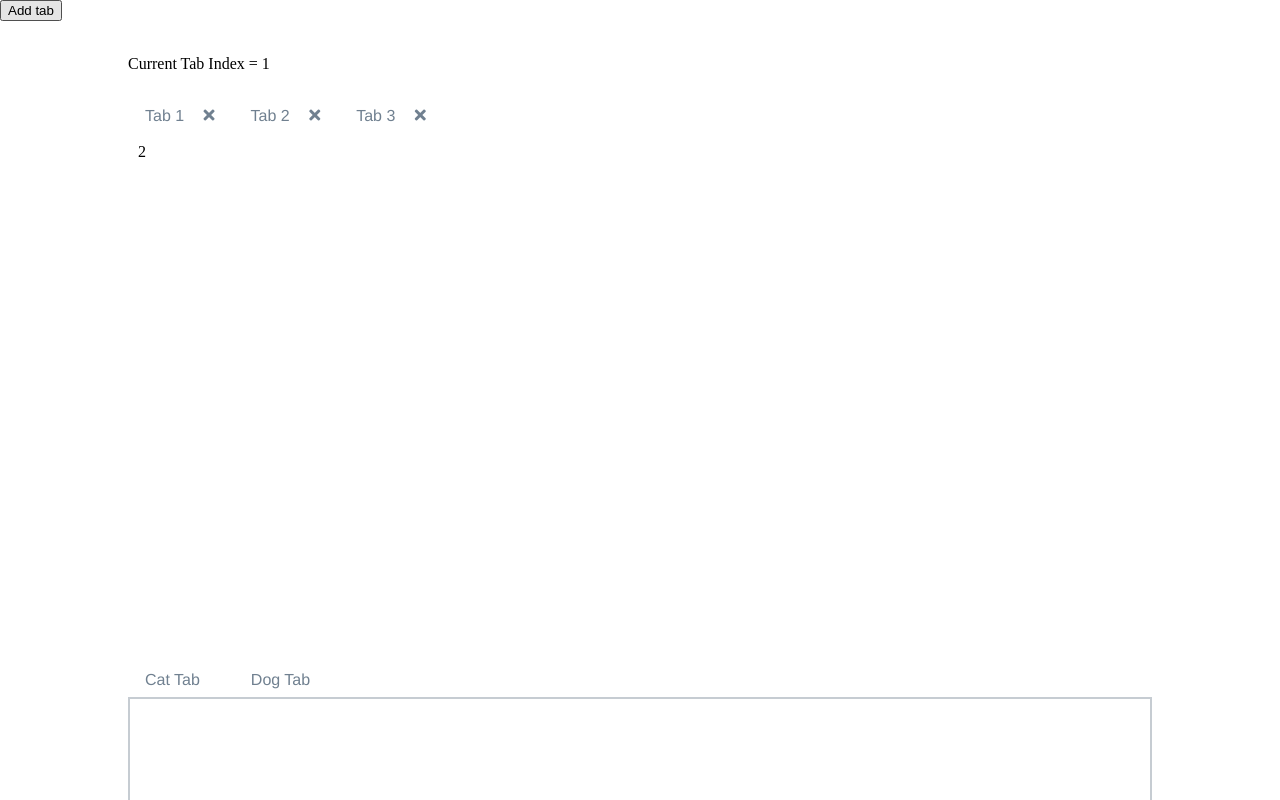
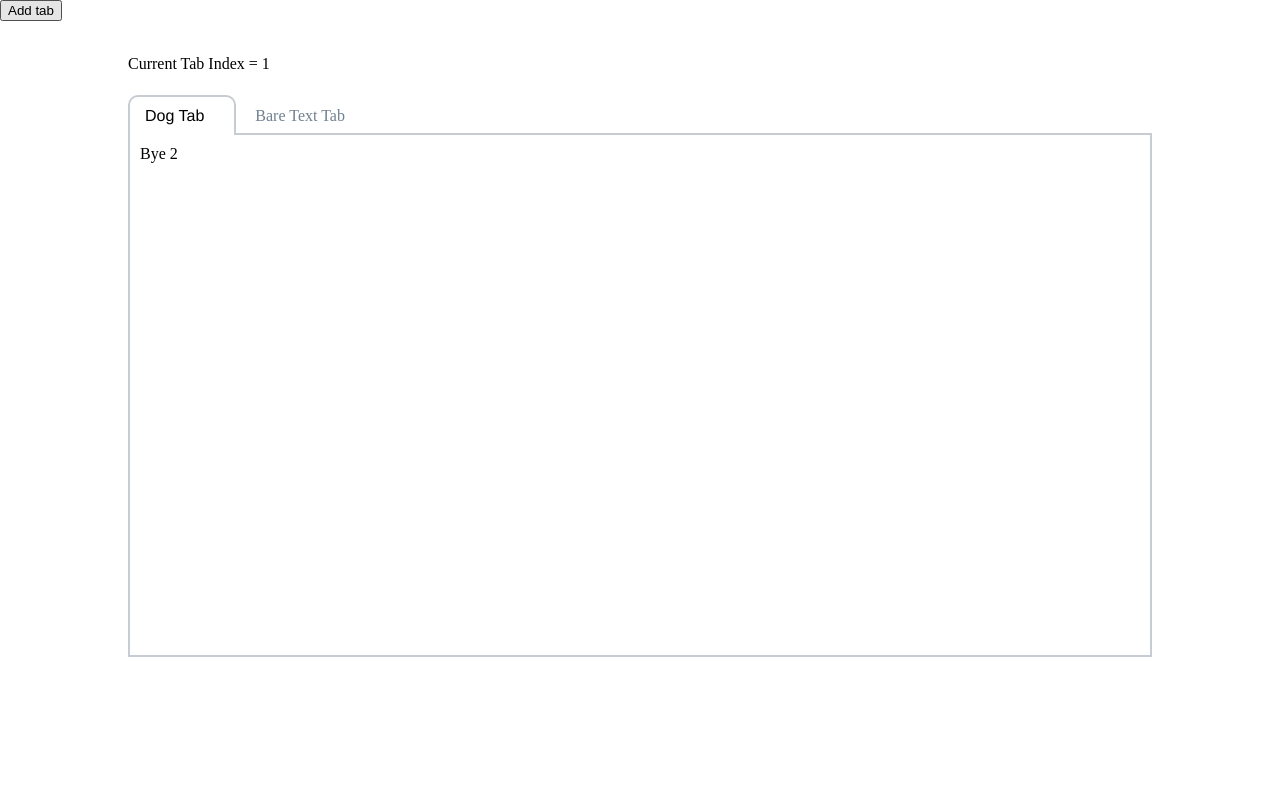
Before and after one commit to eecs-autograder/ag-website-vue, a Vue app: page / in a window 1280 px wide. Shown: the top 800 px of the page. Built offline with nearby package versions, Linux system fonts and the light colour scheme.

Commit message:
Fixing test cases broken by changes to tabs component.

```diff
--- a/src/components/tabs/tab_header.vue
+++ b/src/components/tabs/tab_header.vue
@@ -1,11 +1,6 @@
 <template>
 
-<div class="tab-header"
-     :class="[
-       {'inactive-tab-header': !is_active},
-       is_active ? active_tab_class : inactive_tab_class
-     ]"
-     :click="on_click_fn">
+<div class="tab-header">
   <slot></slot>
 </div>
 
@@ -15,24 +10,7 @@
 import { Component, Prop, Vue } from 'vue-property-decorator';
 
 @Component
-export default class TabHeader extends Vue {
-  @Prop({default: false, type: Boolean})
-  is_active!: boolean;
-
-  @Prop({default: 'white-theme-active', type: String})
-  active_tab_class!: string;
-
-  @Prop({default: 'white-theme-inactive', type: String})
-  inactive_tab_class!: string;
-
-  @Prop({default: (event: Event) => {}, type: Function})
-  on_click_fn!: (event: Event) => void;
-
-  // d_is_active = false;
-  // d_active_tab_class = 'white-theme-active';
-  // d_inactive_tab_class = 'white-theme-inactive';
-  // d_on_click_fn = (event: Event) => {};
-}
+export default class TabHeader extends Vue {}
 
 </script>
 
--- a/src/components/tabs/tabs.vue
+++ b/src/components/tabs/tabs.vue
@@ -1,6 +1,6 @@
 <script lang="ts">
 
-import { CreateElement, VNode } from 'vue';
+import { CreateElement, VNode, VNodeData } from 'vue';
 import { Component, Prop, Vue, Watch } from 'vue-property-decorator';
 
 import Tab from '@/components/tabs/tab.vue';
@@ -71,11 +71,15 @@ export default class Tabs extends Vue {
 
   private _find_header(tab_children: VNode[]) {
     let header = tab_children.find(
-      (vnode: VNode) => {
-        return vnode !== undefined
-               && vnode.componentOptions !== undefined
-               && vnode.componentOptions.tag === 'tab-header';
-      });
+      (vnode: VNode) =>  {
+        if (vnode === undefined) {
+          return false;
+        }
+        return vnode.tag === 'tab-header'
+               || (vnode.componentOptions !== undefined
+                    && vnode.componentOptions.tag === 'tab-header');
+      }
+    );
     if (header === undefined) {
       throw new TabsError(`Missing "<tab-header>" tag in <tab>.`);
     }
@@ -83,119 +87,50 @@ export default class Tabs extends Vue {
   }
 
   private _extract_body(tab_children: VNode[]) {
-    let header = tab_children.find(
+    let body = tab_children.find(
       (vnode: VNode) => vnode.data !== undefined && vnode.data.slot === 'body');
-    if (header === undefined) {
+    if (body === undefined) {
       throw new TabsError('Missing "body" slot in <tab>.');
     }
-    if (header.tag !== 'template') {
+    if (body.tag !== 'template') {
       throw new TabsError('"body" slot must be a <template> tag.');
     }
-    return header;
+    return body;
   }
 
   private _render_tab_headers(create_element: CreateElement, tab_data: ExtractedTabData[]) {
     let header_elts = tab_data.map(
       ({header}, index) => {
-        console.log(header);
-        // console.log(header.data);
+        let element_data = header.data !== undefined ? {...header.data} : {};
 
-        // if (header.data === undefined) {
-        //   header.data = {};
-        // }
+        if (element_data.class === undefined) {
+          element_data.class = [];
+        }
+        else if (!Array.isArray(element_data.class)) {
+          element_data.class = [element_data.class];
+        }
 
-        // console.log(header.context);
-        // for (let key in header) {
-        //   console.log(key);
-        // }
-        console.log(header['elm']);
-        // console.log(header.componentOptions);
-        // console.log(header.data);
-        // if (header.componentInstance === undefined) {
-        //   return header;
-        //   // throw Error('Tab header componentInstance unexpectedly undefined');
-        // }
+        element_data.class.push(
+          index === this.active_tab_index ? this.tab_active_class : this.tab_inactive_class,
+          index === this.active_tab_index ? 'active-tab-header' : 'inactive-tab-header',
+        );
 
-        // if (!(header.componentInstance instanceof TabHeader)) {
-        //   return header;
-        //   // throw Error('Tab header componentInstance not instance of TabHeader');
-        // }
+        if (element_data.nativeOn === undefined) {
+          element_data.nativeOn = {click: []};
+        }
+        if (element_data.nativeOn.click === undefined) {
+            element_data.nativeOn.click = [];
+        }
+        else if (!Array.isArray(element_data.nativeOn.click)) {
+          element_data.nativeOn.click = [element_data.nativeOn.click];
+        }
 
-        // header.componentInstance.d_is_active = index === this.active_tab_index;
+        element_data.nativeOn.click.push(() => this._set_active_tab(index));
 
-        // header.componentInstance.d_active_tab_class = this.tab_active_class;
-        // header.componentInstance.d_inactive_tab_class = this.tab_inactive_class;
-        // header.componentInstance.d_on_click_fn = () => this._set_active_tab(index);
-
-        // if (header.data === undefined) {
-        //   header.data = {};
-        // }
-        // if (header.data.on === undefined) {
-        //   header.data.on = {click: []};
-        // }
-        // if (header.data.on.click === undefined) {
-        //   header.data.on.click = [];
-        // }
-        // if (!Array.isArray(header.data.on.click)) {
-        //   header.data.on.click = [header.data.on.click];
-        // }
-
-        // header.data.on.click.push(() => {
-        //   this._set_active_tab(index);
-        // });
-
-        // if (header.data.class === undefined) {
-        //   header.data.class = [];
-        // }
-        // if (!Array.isArray(header.data.class)) {
-        //   header.data.class = [header.data.class];
-        // }
-
-        // header.data.class.push('tab-header');
-        // console.log(this.active_tab_index);
-        // if (index !== this.active_tab_index) {
-        //   header.data.class.push('inactive-tab-header');
-        //   header.data.class.push(this.tab_inactive_class);
-        // }
-        // else {
-        //   header.data.class.push(this.tab_active_class);
-        // }
-
-        return header;
-
-        // let event_listeners: { [key: string]: EventListener | EventListener[] } = {};
-        // safe_assign(event_listeners, listeners);
-
-        // if (event_listeners.click === undefined) {
-        //   event_listeners.click = [];
-        // }
-        // if (!Array.isArray(event_listeners.click)) {
-        //   event_listeners.click = [event_listeners.click];
-        // }
-        // event_listeners.click.push(() => {
-        //   this._set_active_tab(index);
-        // });
-
-        // console.log(header);
-        // if (header !== undefined && header.children !== undefined && header.children.length === 1) {
-        //   let child = header.children[0];
-        //   console.log(child);
-        //   console.log(child!.elm);
-        // }
-
-        // return create_element(
-        //   'div',
-        //   {
-        //     ref: ref,
-        //     class: [
-        //       'tab-header',
-        //       index === this.active_tab_index ? 'active-tab-header' : 'inactive-tab-header',
-        //       index === this.active_tab_index ? this.tab_active_theme : this.tab_inactive_theme
-        //     ],
-        //     on: event_listeners
-        //   },
-        //   header.children
-        // );
+        return create_element(
+          'tab-header',
+          element_data,
+          header.componentOptions === undefined ? [] : header.componentOptions.children);
       }
     );
 
--- a/src/demos/tabs_demo.vue
+++ b/src/demos/tabs_demo.vue
@@ -7,41 +7,51 @@
       <br> <br>
       <div class="shrink-tabs">
         <p> Current Tab Index = {{current_tab_index}}</p>
-        <tabs ref="tabs" v-model="current_tab_index"
-              tab_active_class="no-border-active"
-              tab_inactive_class="no-border-inactive">
-          <tab v-for="(tab_val, index) in tab_labels" :key="tab_val">
-            <tab-header v-on:click="log_event">
-              <span class="tab-heading"> Tab {{tab_val}} </span>
-              <i class="fas fa-times close_x"
-                  @click="$event.stopPropagation(); remove_tab(index)"></i>
-            </tab-header>
-            <template slot="body">
-              <div class="tab-body">
-                {{tab_val}}
-              </div>
-            </template>
-          </tab>
-        </tabs>
+        <!--<tabs ref="tabs" v-model="current_tab_index"-->
+              <!--tab_active_class="no-border-active"-->
+              <!--tab_inactive_class="no-border-inactive">-->
+          <!--<tab v-for="(tab_val, index) in tab_labels" :key="tab_val">-->
+            <!--<tab-header v-on:click="log_event">-->
+              <!--<span class="tab-heading"> Tab {{tab_val}} </span>-->
+              <!--<i class="fas fa-times close_x"-->
+                  <!--@click="$event.stopPropagation(); remove_tab(index)"></i>-->
+            <!--</tab-header>-->
+            <!--<template slot="body">-->
+              <!--<div class="tab-body">-->
+                <!--{{tab_val}}-->
+              <!--</div>-->
+            <!--</template>-->
+          <!--</tab>-->
+        <!--</tabs>-->
 
         <!-- This one uses the default styling -->
         <tabs ref="tabs2">
+          <!--<tab>-->
+            <!--<tab-header v-on:click="log_event">-->
+              <!--<p class="tab-heading"> Cat Tab </p>-->
+            <!--</tab-header>-->
+            <!--<template slot="body">-->
+              <!--<div class="tab-body2">-->
+              <!--</div>-->
+            <!--</template>-->
+          <!--</tab>-->
           <tab>
-            <tab-header v-on:click="log_event">
-              <p class="tab-heading"> Cat Tab </p>
-            </tab-header>
-            <template slot="body">
-              <div class="tab-body2">
-              </div>
-            </template>
-          </tab>
-          <tab>
-            <tab-header v-on:click="log_event">
+            <tab-header v-on:click.native="log_event">
               <p class="tab-heading"> Dog Tab </p>
             </tab-header>
             <template slot="body">
               <div class="tab-body2">
                 Bye 2
+              </div>
+            </template>
+          </tab>
+          <tab>
+            <tab-header @click.native="log_event">
+              Bare Text Tab
+            </tab-header>
+            <template slot="body">
+              <div class="tab-body2">
+                The tab header has just text
               </div>
             </template>
           </tab>
```
Also changed, not shown: tests/test_tabs.ts (+84 -76 lines).
